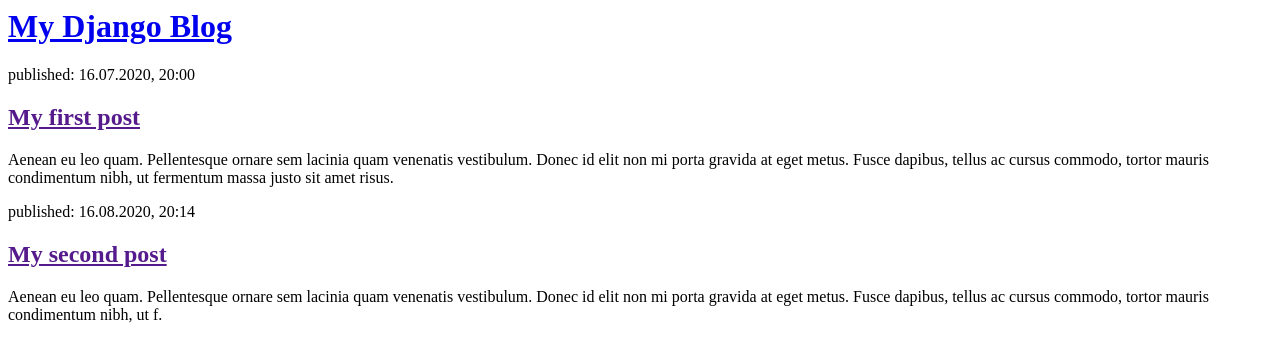
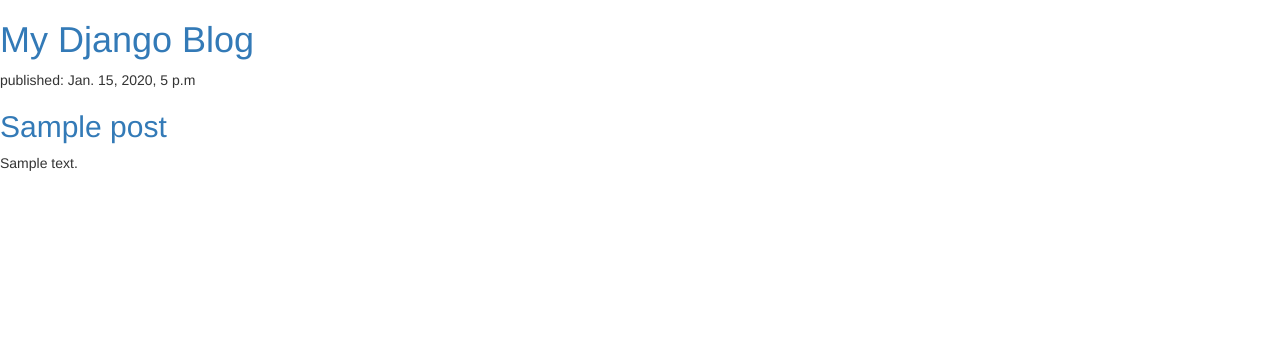
Before and after one commit to WieElang/Django-apps, a Django app: page / in a window 1280 px wide. Shown: the top 362 px of the page. Run offline with Django 3.2, Linux system fonts and the light colour scheme; tables that the repository leaves empty hold one stand-in row (values such as "Sample post"); some libraries are stand-ins or nearby versions.

Commit message:
change with query data

```diff
--- a/blog/templates/blog/post_list.html
+++ b/blog/templates/blog/post_list.html
@@ -1,5 +1,7 @@
 <html>
     <head>
+        <link rel="stylesheet" href="//maxcdn.bootstrapcdn.com/bootstrap/3.2.0/css/bootstrap.min.css">
+        <link rel="stylesheet" href="//maxcdn.bootstrapcdn.com/bootstrap/3.2.0/css/bootstrap-theme.min.css">
         <title>My Django blog</title>
     </head>
     <body>
@@ -7,16 +9,13 @@
             <h1><a href="/">My Django Blog</a></h1>
         </div>
 
-        <div>
-            <p>published: 16.07.2020, 20:00</p>
-            <h2><a href="">My first post</a></h2>
-            <p>Aenean eu leo quam. Pellentesque ornare sem lacinia quam venenatis vestibulum. Donec id elit non mi porta gravida at eget metus. Fusce dapibus, tellus ac cursus commodo, tortor mauris condimentum nibh, ut fermentum massa justo sit amet risus.</p>
-        </div>
+        {% for post in posts %}
+            <div>
+                <p>published: {{post.published_date}}</p>
+                <h2><a href="">{{post.title}}</a></h2>
+                <p>{{post.text|linebreaksbr}}</p>
+            </div>
+        {% endfor %}
 
-        <div>
-            <p>published: 16.08.2020, 20:14</p>
-            <h2><a href="">My second post</a></h2>
-            <p>Aenean eu leo quam. Pellentesque ornare sem lacinia quam venenatis vestibulum. Donec id elit non mi porta gravida at eget metus. Fusce dapibus, tellus ac cursus commodo, tortor mauris condimentum nibh, ut f.</p>
-        </div>
     </body>
 </html>
--- a/blog/views.py
+++ b/blog/views.py
@@ -1,5 +1,8 @@
 from django.shortcuts import render
+from django.utils import timezone
+from .models import Post
 
 # Create your views here.
 def post_list(request):
-    return render(request, 'blog/post_list.html', {})
+    posts = Post.objects.filter(published_date__lte=timezone.now()).order_by('published_date')
+    return render(request, 'blog/post_list.html', {'posts':posts})
```
